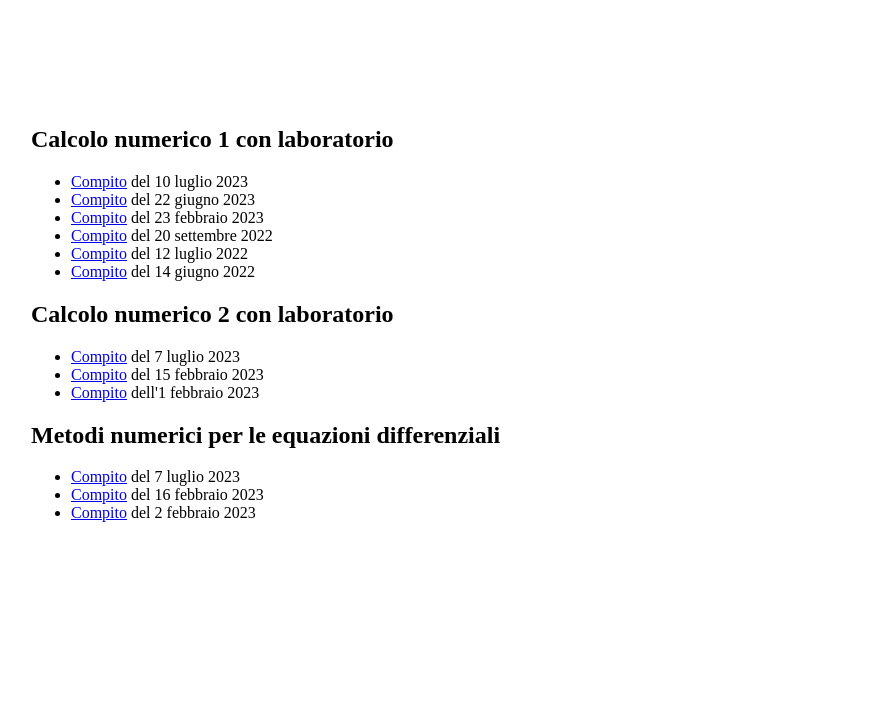
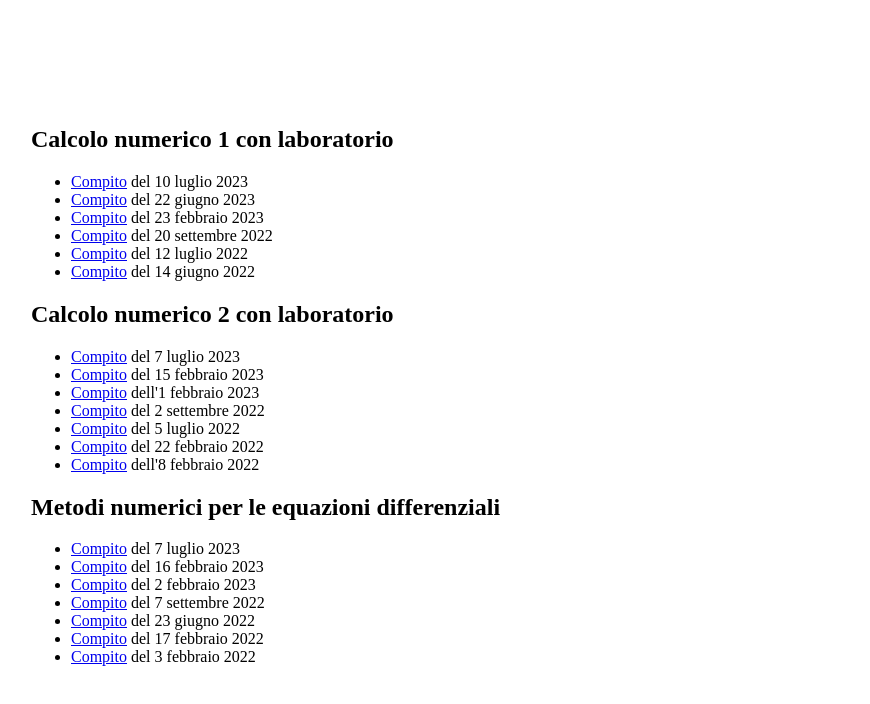
Before and after one commit to caliarim/caliarim.github.io, a plain HTML site: page didattica.html in a window 1280 px wide. Shown: the part 144-848 px from the top of the page, without its empty margins (19-889 px from the left). Before the commit the page ends 800 px from the top, so only its background shows below. Drawn offline with Linux system fonts and the light colour scheme.

Commit message:
more exams

```diff
--- a/didattica.html
+++ b/didattica.html
@@ -34,6 +34,14 @@
         febbraio 2023</li>
       <li><a href="calcolo_numerico2/compito20230201.pdf" target="_blank">Compito</a> dell'1
         febbraio 2023</li>
+      <li><a href="calcolo_numerico2/compito20220902.pdf" target="_blank">Compito</a> del 2
+        settembre 2022</li>
+      <li><a href="calcolo_numerico2/compito20220705.pdf" target="_blank">Compito</a> del 5
+        luglio 2022</li>
+      <li><a href="calcolo_numerico2/compito20220222.pdf" target="_blank">Compito</a> del 22
+        febbraio 2022</li>
+      <li><a href="calcolo_numerico2/compito20220208.pdf" target="_blank">Compito</a> dell'8
+        febbraio 2022</li>
     </ul>
 <h2>Metodi numerici per le equazioni differenziali</h2>
     <ul>
@@ -43,6 +51,14 @@
         febbraio 2023</li>
       <li><a href="equazioni_differenziali/compito20230202.pdf" target="_blank">Compito</a> del 2
         febbraio 2023</li>
+      <li><a href="equazioni_differenziali/compito20220907.pdf" target="_blank">Compito</a> del 7
+        settembre 2022</li>
+      <li><a href="equazioni_differenziali/compito20220623.pdf" target="_blank">Compito</a> del 23
+        giugno 2022</li>
+      <li><a href="equazioni_differenziali/compito20220217.pdf" target="_blank">Compito</a> del 17
+        febbraio 2022</li>
+      <li><a href="equazioni_differenziali/compito20220203.pdf" target="_blank">Compito</a> del 3
+        febbraio 2022</li>
     </ul>
 
   </div>
```
Also changed, not shown: ricerca.html (+5 -3 lines), 8 other files.
